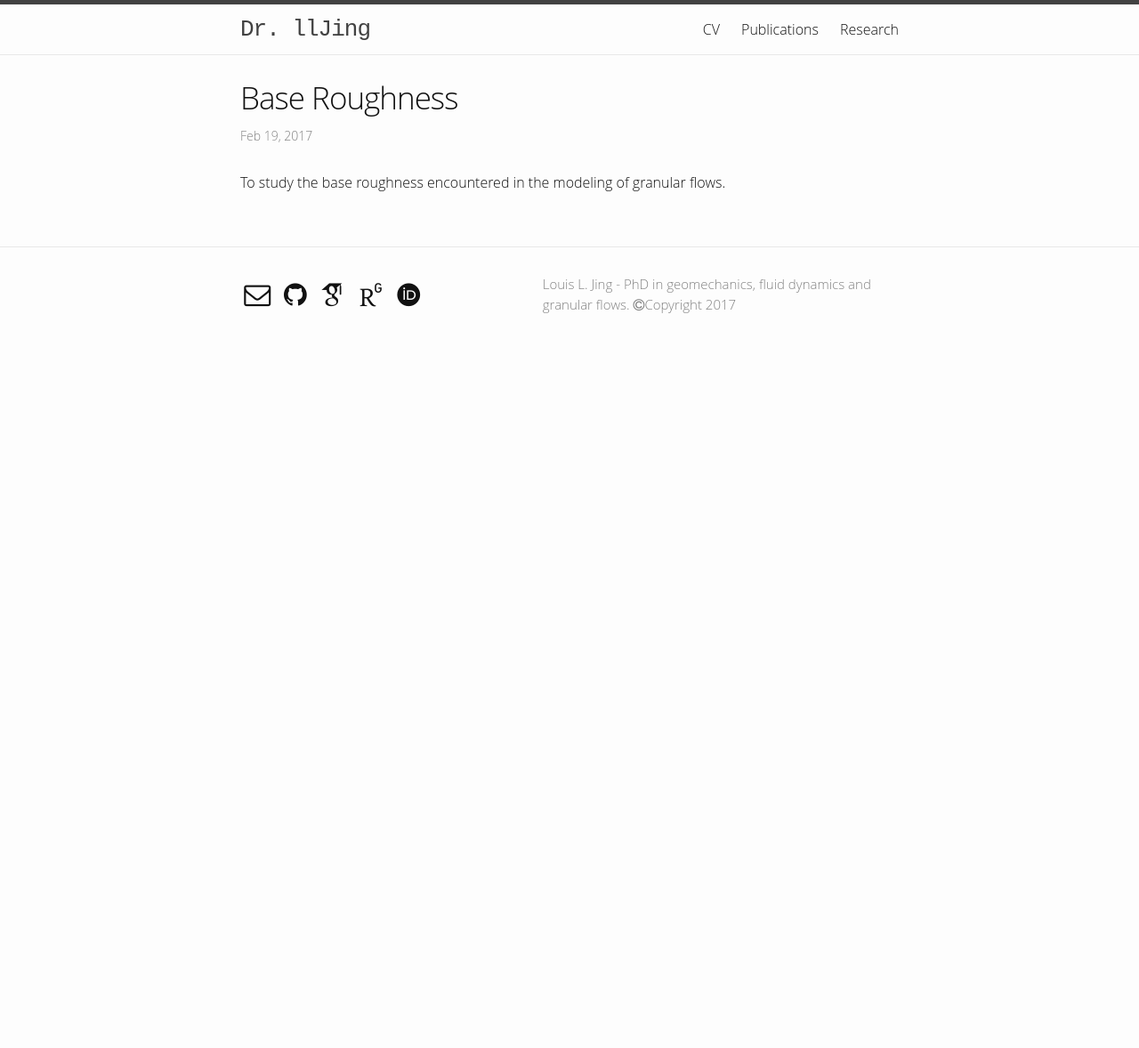
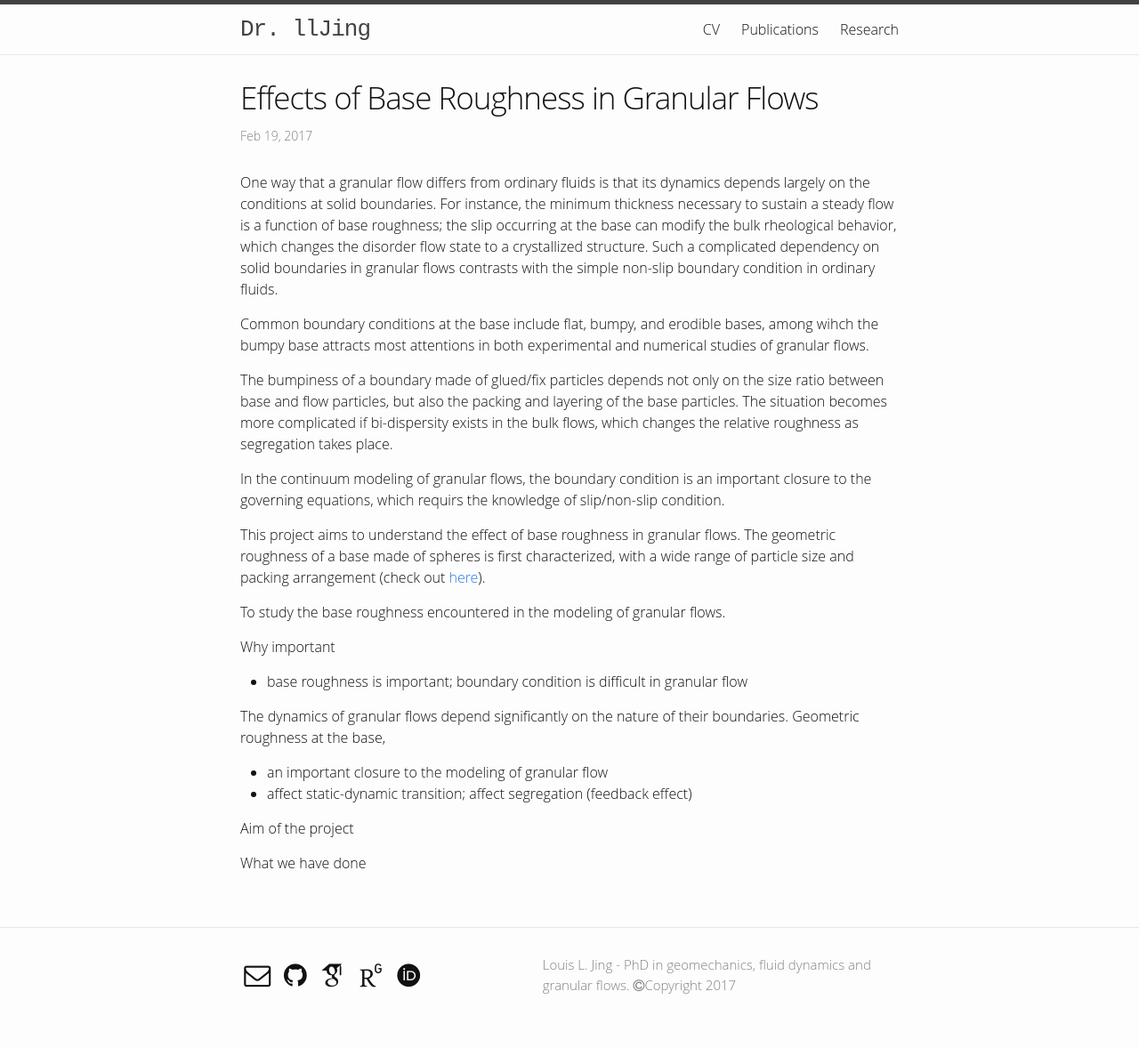
Before and after one commit to louislujing/louislujing.github.io, a Jekyll site: the page built from _posts/2017-02-19-base-roughness.markdown, in a window 1280 px wide. Shown: the whole page at 89% size. Built offline with Jekyll 4.4.1, drawn with Linux system fonts in a browser that asks for light colours; some web fonts are replaced; before the commit the page ends 900 px from its top, so only the background shows below that.

```diff
--- a/_posts/2017-01-01-thesis-submitted.markdown
+++ b/_posts/2017-01-01-thesis-submitted.markdown
@@ -1,3 +1,4 @@
+---
 ---
 layout: post
 title:  "Thesis Submitted"
--- a/_posts/2017-02-19-base-roughness.markdown
+++ b/_posts/2017-02-19-base-roughness.markdown
@@ -1,8 +1,45 @@
 ---
 layout: post
-title:  "Base Roughness"
+title:  "Effects of Base Roughness in Granular Flows"
 date:   2017-02-19 20:20:51 +0800
 categories: project
 ---
 
+One way that a granular flow differs from ordinary fluids is that its dynamics depends
+largely on the conditions at solid boundaries. For instance, the minimum thickness
+necessary to sustain a steady flow is a function of base roughness;
+the slip occurring at the base can modify the bulk rheological behavior, which changes
+the disorder flow state to a crystallized structure. Such a complicated dependency on solid boundaries in
+granular flows contrasts with the simple non-slip boundary condition in ordinary fluids.
+
+Common boundary conditions at the base
+include flat, bumpy, and erodible bases, among wihch the bumpy base attracts most
+attentions in both experimental and numerical studies of granular flows.
+
+The bumpiness of a boundary made of glued/fix particles depends not only on the
+size ratio between base and flow particles, but also the packing and layering of the
+base particles. The situation becomes more complicated if bi-dispersity exists in the bulk
+flows, which changes the relative roughness as segregation takes place.
+
+In the continuum modeling of granular flows, the boundary condition is an important closure
+to the governing equations, which requirs the knowledge of slip/non-slip condition.
+
+This project aims to understand the effect of base roughness in granular flows. The
+geometric roughness of a base made of spheres is first characterized, with a wide range
+of particle size and packing arrangement (check out [here][1]).
+
 To study the base roughness encountered in the modeling of granular flows.
+
+Why important
+- base roughness is important; boundary condition is difficult in granular flow
+
+The dynamics of granular flows depend significantly on the nature of their boundaries. Geometric roughness at the base,
+
+- an important closure to the modeling of granular flow
+- affect static-dynamic transition; affect segregation (feedback effect)
+
+Aim of the project
+
+What we have done
+
+[1]: http://doi.org/10.1103/PhysRevE.94.052901
```
Also changed, not shown: assets/files/mypubs.bib (+29 -0 lines), index.md (+2 -2 lines), research.md (+0 -17 lines), 1 other file.
